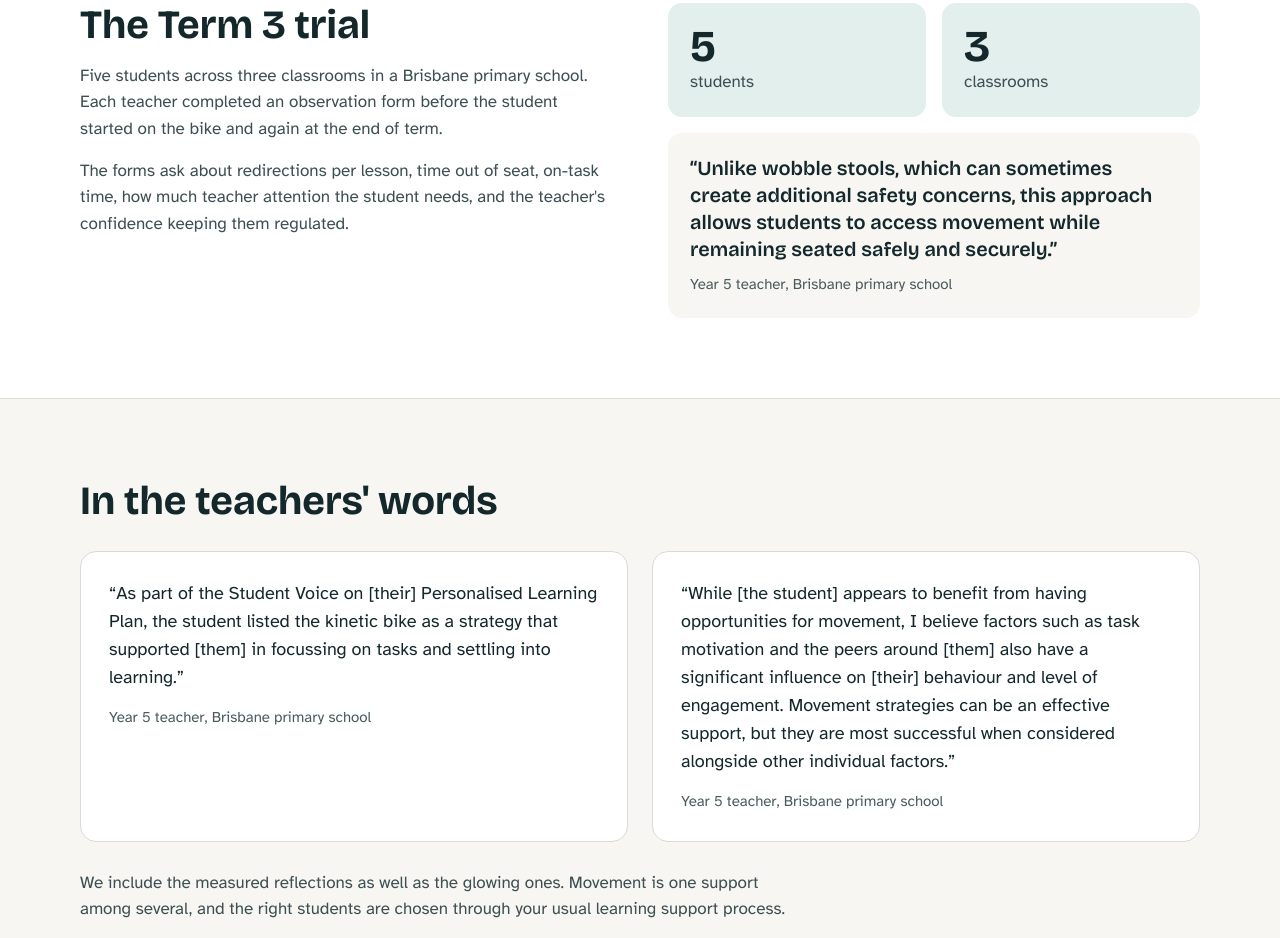
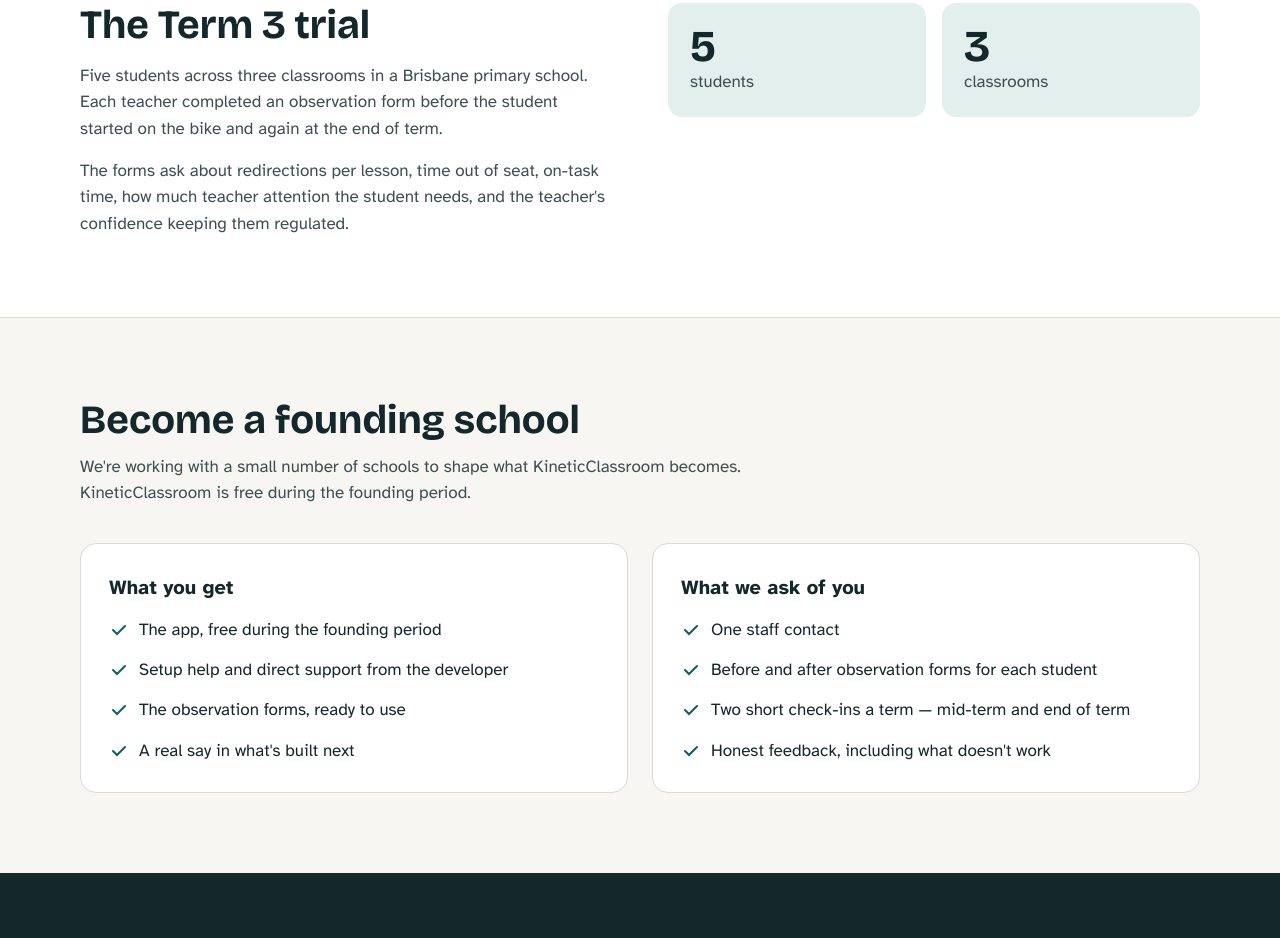
Before and after one commit to DaveFSL/kineticclassroom-site, a plain HTML site: page leaders.html in a window 1280 px wide. Shown: the part 962-1900 px from the top of the page. Drawn offline with nearby package versions, Linux system fonts and the light colour scheme.

Commit message:
Add files via upload

```diff
--- a/leaders.html
+++ b/leaders.html
@@ -79,27 +79,8 @@
 <div style="background: #E3EFEC; border-radius: 14px; padding: 22px"><span style="display: block; font-family: 'Bricolage Grotesque', sans-serif; font-weight: 700; font-size: 44px; line-height: 1">5</span><span style="color: #3D4F52">students</span></div>
 <div style="background: #E3EFEC; border-radius: 14px; padding: 22px"><span style="display: block; font-family: 'Bricolage Grotesque', sans-serif; font-weight: 700; font-size: 44px; line-height: 1">3</span><span style="color: #3D4F52">classrooms</span></div>
 </div>
-<figure style="margin: 0; border-left: 0; background: #F7F6F2; border-radius: 14px; padding: 22px; display: flex; flex-direction: column; gap: 10px">
-<blockquote style="margin: 0; font-family: 'Bricolage Grotesque', sans-serif; font-weight: 600; font-size: 20px; line-height: 1.35">“Unlike wobble stools, which can sometimes create additional safety concerns, this approach allows students to access movement while remaining seated safely and securely.”</blockquote>
-<figcaption style="color: #4A5B5E; font-size: 15px">Year 5 teacher, Brisbane primary school</figcaption>
-</figure>
 </div>
 </div>
-</section>
-
-<section style="max-width: 1120px; margin: 0 auto; padding: 80px 24px 0; display: flex; flex-direction: column; gap: 28px">
-<h2 style="margin: 0; font-family: 'Bricolage Grotesque', sans-serif; font-weight: 700; font-size: 40px; line-height: 1.1">In the teachers' words</h2>
-<div style="display: grid; grid-template-columns: repeat(auto-fit, minmax(320px, 1fr)); gap: 24px">
-<figure style="margin: 0; background: #FFFFFF; border: 1px solid #DAD9D2; border-radius: 16px; padding: 28px; display: flex; flex-direction: column; gap: 14px">
-<blockquote style="margin: 0; font-size: 18px; line-height: 1.55">“As part of the Student Voice on [their] Personalised Learning Plan, the student listed the kinetic bike as a strategy that supported [them] in focussing on tasks and settling into learning.”</blockquote>
-<figcaption style="color: #4A5B5E; font-size: 15px">Year 5 teacher, Brisbane primary school</figcaption>
-</figure>
-<figure style="margin: 0; background: #FFFFFF; border: 1px solid #DAD9D2; border-radius: 16px; padding: 28px; display: flex; flex-direction: column; gap: 14px">
-<blockquote style="margin: 0; font-size: 18px; line-height: 1.55">“While [the student] appears to benefit from having opportunities for movement, I believe factors such as task motivation and the peers around [them] also have a significant influence on [their] behaviour and level of engagement. Movement strategies can be an effective support, but they are most successful when considered alongside other individual factors.”</blockquote>
-<figcaption style="color: #4A5B5E; font-size: 15px">Year 5 teacher, Brisbane primary school</figcaption>
-</figure>
-</div>
-<p style="margin: 0; color: #3D4F52; max-width: 720px">We include the measured reflections as well as the glowing ones. Movement is one support among several, and the right students are chosen through your usual learning support process.</p>
 </section>
 
 <section style="max-width: 1120px; margin: 0 auto; padding: 80px 24px; display: flex; flex-direction: column; gap: 36px">
```
Also changed, not shown: index.html (+0 -7 lines).
